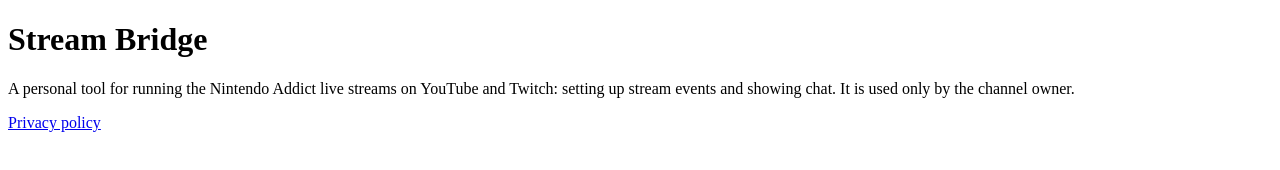
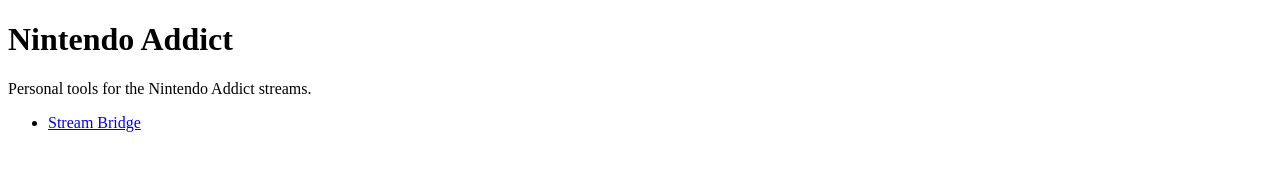
Before and after one commit to naddict00/naddict00.github.io, a plain HTML site: page index.html in a window 1280 px wide. Drawn offline with Linux system fonts and the light colour scheme.

Commit message:
Move Stream Bridge pages into subfolder, add site index

```diff
--- a/index.html
+++ b/index.html
@@ -1,10 +1,11 @@
 <!doctype html>
 <html lang="en">
-<head><meta charset="utf-8"><title>Stream Bridge</title></head>
+<head><meta charset="utf-8"><title>Nintendo Addict</title></head>
 <body>
-  <h1>Stream Bridge</h1>
-  <p>A personal tool for running the Nintendo Addict live streams on YouTube and Twitch:
-  setting up stream events and showing chat. It is used only by the channel owner.</p>
-  <p><a href="privacy.html">Privacy policy</a></p>
+  <h1>Nintendo Addict</h1>
+  <p>Personal tools for the Nintendo Addict streams.</p>
+  <ul>
+    <li><a href="streambridge/">Stream Bridge</a></li>
+  </ul>
 </body>
 </html>
```
Also changed, not shown: streambridge/index.html (added, +10 -0 lines), streambridge/privacy.html (renamed from privacy.html).
